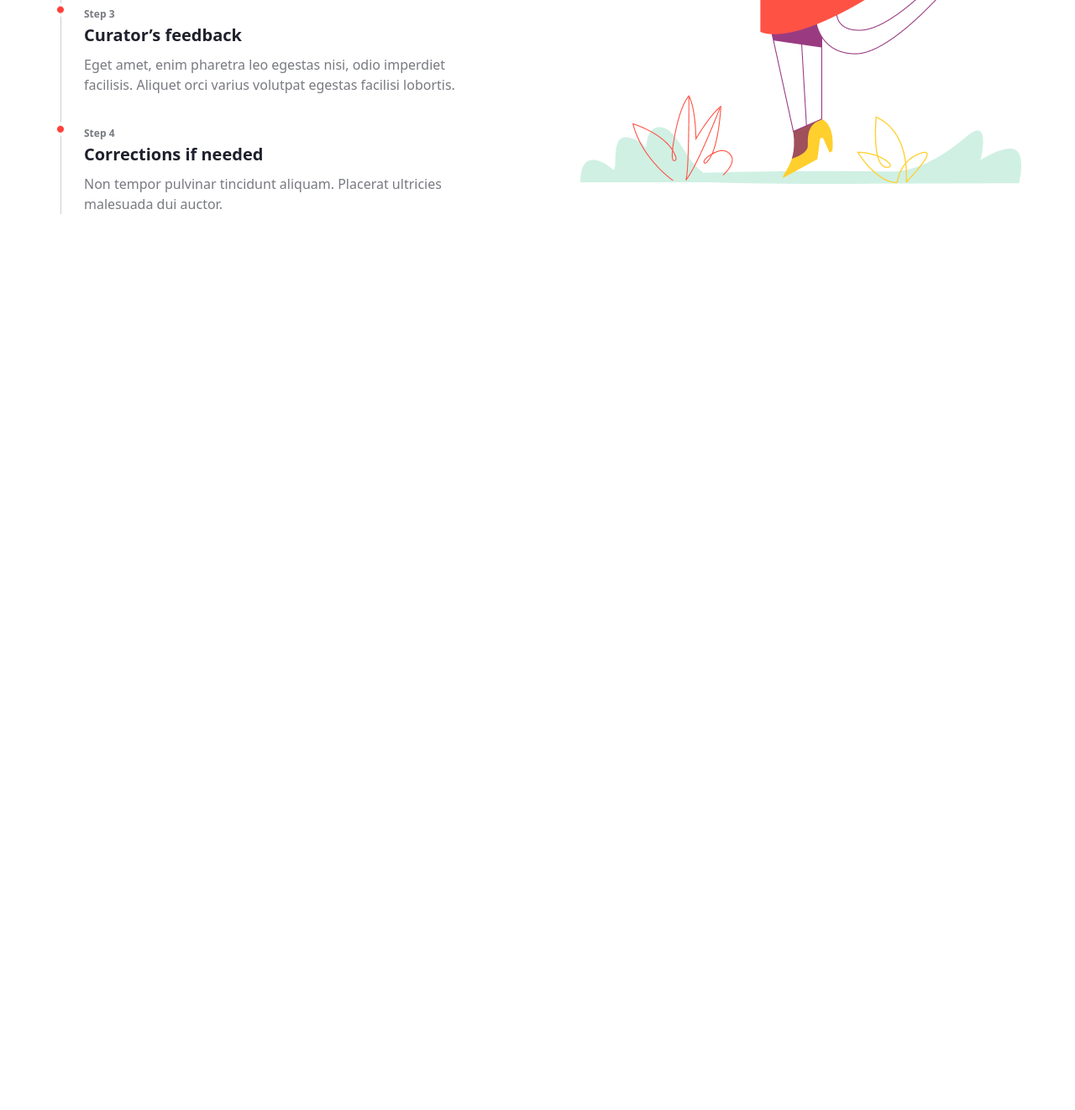
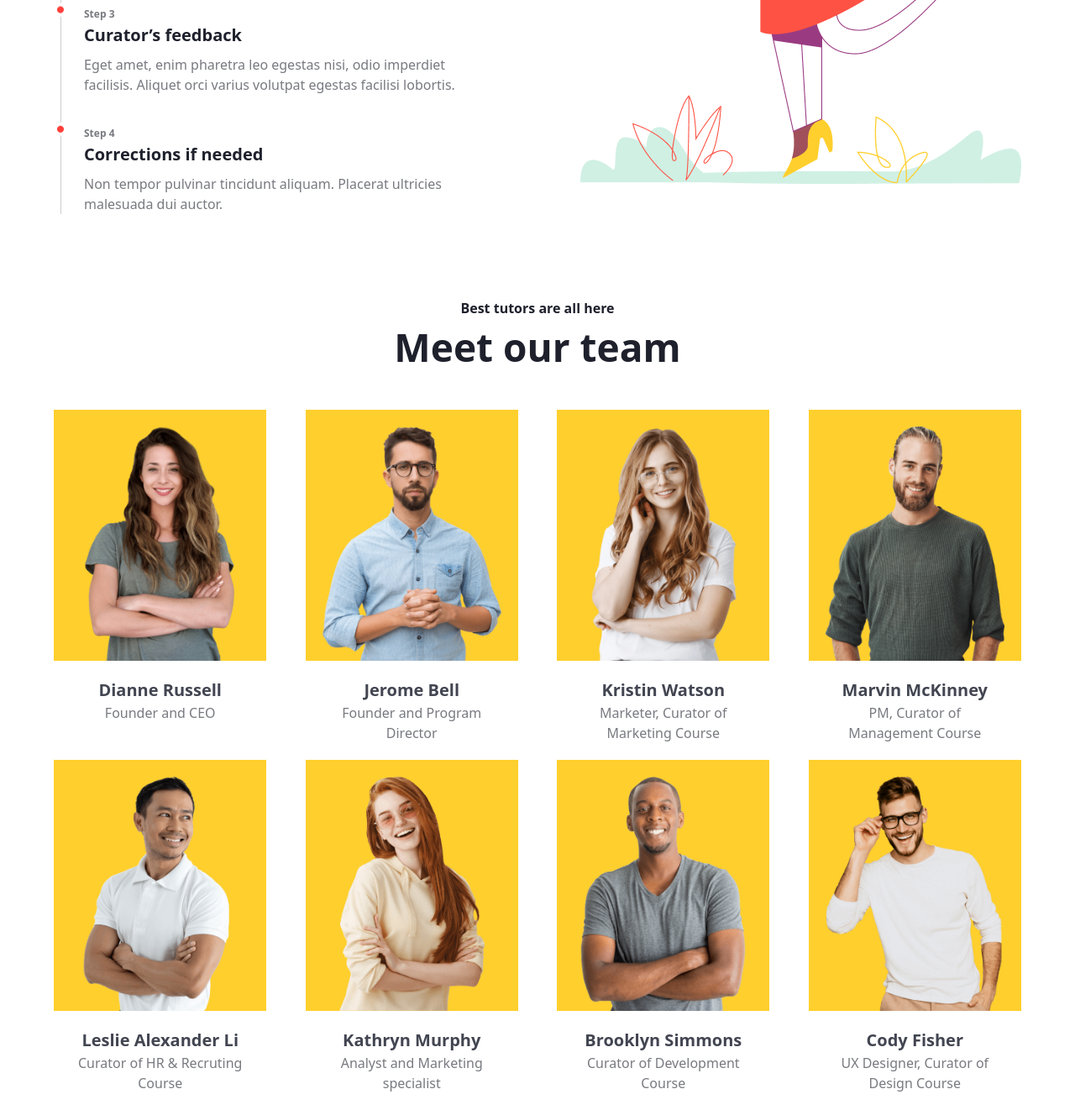
Before and after one commit to Zainulobiddin/my_project, a website: page src/joseph.html in a window 1280 px wide. Shown: the part 3340-4662 px from the top of the page at 84% size. Before the commit the page ends 3595 px from the top, so only its background shows below. Drawn offline with nearby package versions, Linux system fonts and the light colour scheme; files that its build step writes are made by us from their sources.

Commit message:
Add Section_5

```diff
--- a/src/joseph.html
+++ b/src/joseph.html
@@ -256,6 +256,86 @@
                     </div>
                 </aside>
             </section>
+            <section class="flex flex-col gap-10">
+                <div class="text-center text-[#1E212C]">
+                    <span class="font-[700]">Best tutors are all here</span>
+                    <h2 class="text-[24px] lg:text-[46px] font-[900]">Meet our team</h2>
+                </div>
+                <div class="flex flex-wrap justify-between">
+                    <article class="w-[45%] lg:w-[22%]">
+                        <div class="bg-[#FFCF2D] p-5 pb-0">
+                            <img src="./Joseph-Images/team(1).png" alt="">
+                        </div>
+                        <div class="text-center p-5">
+                            <h5 class="text-[20px] text-[#424551] font-[700]">Dianne Russell</h5>
+                            <p class="text-[#787A80]">Founder and CEO</p>
+                        </div>
+                    </article>
+                    <article class="w-[45%] lg:w-[22%]">
+                        <div class="bg-[#FFCF2D] p-5 pb-0">
+                            <img src="./Joseph-Images/team(2).png" alt="">
+                        </div>
+                        <div class="text-center p-5">
+                            <h5 class="text-[20px] text-[#424551] font-[700]">Jerome Bell</h5>
+                            <p class="text-[#787A80]">Founder and Program Director</p>
+                        </div>
+                    </article>
+                    <article class="w-[45%] lg:w-[22%]">
+                        <div class="bg-[#FFCF2D] p-5 pb-0">
+                            <img src="./Joseph-Images/team(3).png" alt="">
+                        </div>
+                        <div class="text-center p-5">
+                            <h5 class="text-[20px] text-[#424551] font-[700]">Kristin Watson</h5>
+                            <p class="text-[#787A80]">Marketer, Curator of Marketing Course</p>
+                        </div>
+                    </article>
+                    <article class="w-[45%] lg:w-[22%]">
+                        <div class="bg-[#FFCF2D] p-5 pb-0">
+                            <img src="./Joseph-Images/team(4).png" alt="">
+                        </div>
+                        <div class="text-center p-5">
+                            <h5 class="text-[20px] text-[#424551] font-[700]">Marvin McKinney</h5>
+                            <p class="text-[#787A80]">PM, Curator of Management Course</p>
+                        </div>
+                    </article>
+                    <article class="w-[45%] lg:w-[22%]">
+                        <div class="bg-[#FFCF2D] p-5 pb-0">
+                            <img src="./Joseph-Images/team(5).png" alt="">
+                        </div>
+                        <div class="text-center p-5">
+                            <h5 class="text-[20px] text-[#424551] font-[700]">Leslie Alexander Li</h5>
+                            <p class="text-[#787A80]">Curator of HR & Recruting Course</p>
+                        </div>
+                    </article>
+                    <article class="w-[45%] lg:w-[22%]">
+                        <div class="bg-[#FFCF2D] p-5 pb-0">
+                            <img src="./Joseph-Images/team(6).png" alt="">
+                        </div>
+                        <div class="text-center p-5">
+                            <h5 class="text-[20px] text-[#424551] font-[700]">Kathryn Murphy</h5>
+                            <p class="text-[#787A80]">Analyst and Marketing specialist</p>
+                        </div>
+                    </article>
+                    <article class="w-[45%] lg:w-[22%]">
+                        <div class="bg-[#FFCF2D] p-5 pb-0">
+                            <img src="./Joseph-Images/team(8).png" alt="">
+                        </div>
+                        <div class="text-center p-5">
+                            <h5 class="text-[20px] text-[#424551] font-[700]">Brooklyn Simmons</h5>
+                            <p class="text-[#787A80]">Curator of Development Course</p>
+                        </div>
+                    </article>
+                    <article class="w-[45%] lg:w-[22%]">
+                        <div class="bg-[#FFCF2D] p-5 pb-0">
+                            <img src="./Joseph-Images/team(7).png" alt="">
+                        </div>
+                        <div class="text-center p-5">
+                            <h5 class="text-[20px] text-[#424551] font-[700]">Cody Fisher</h5>
+                            <p class="text-[#787A80]">UX Designer, Curator of Design Course</p>
+                        </div>
+                    </article>
+                </div>
+            </section>
         </main>
     </div>
 
```
